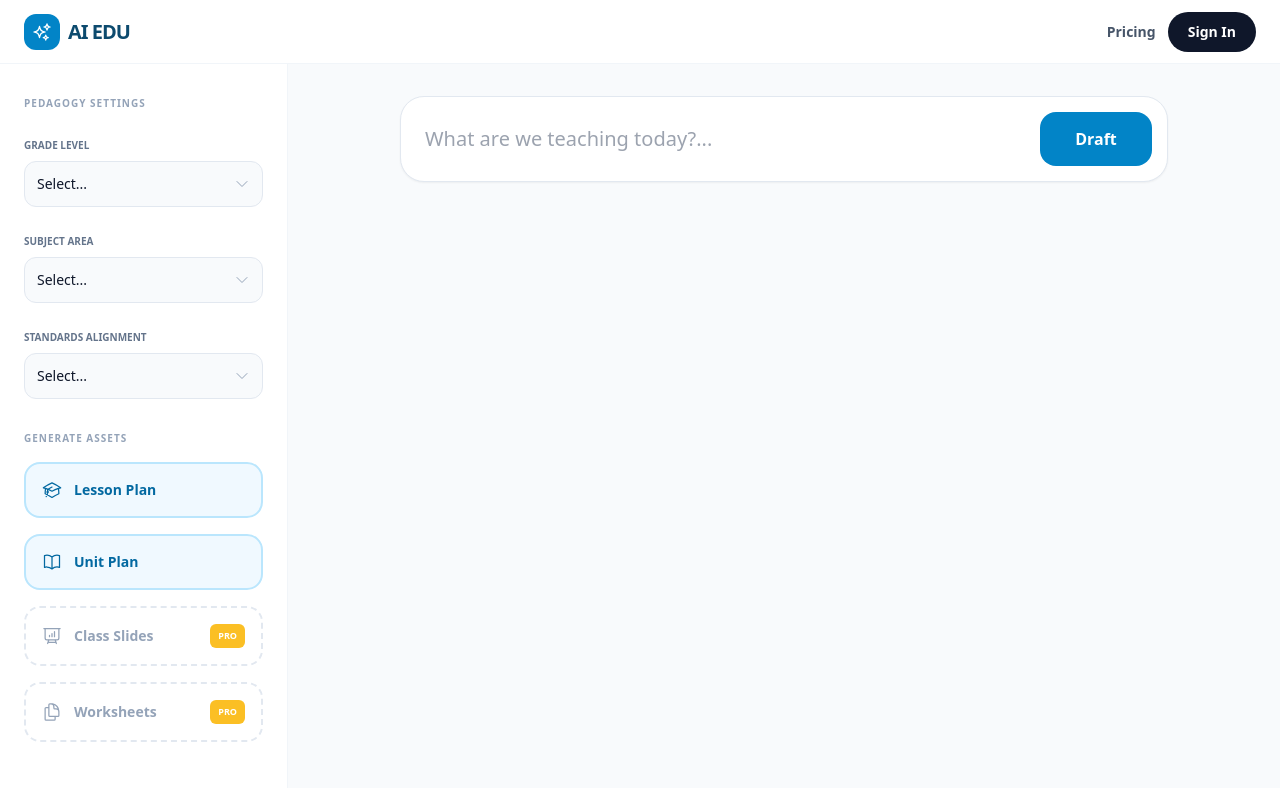
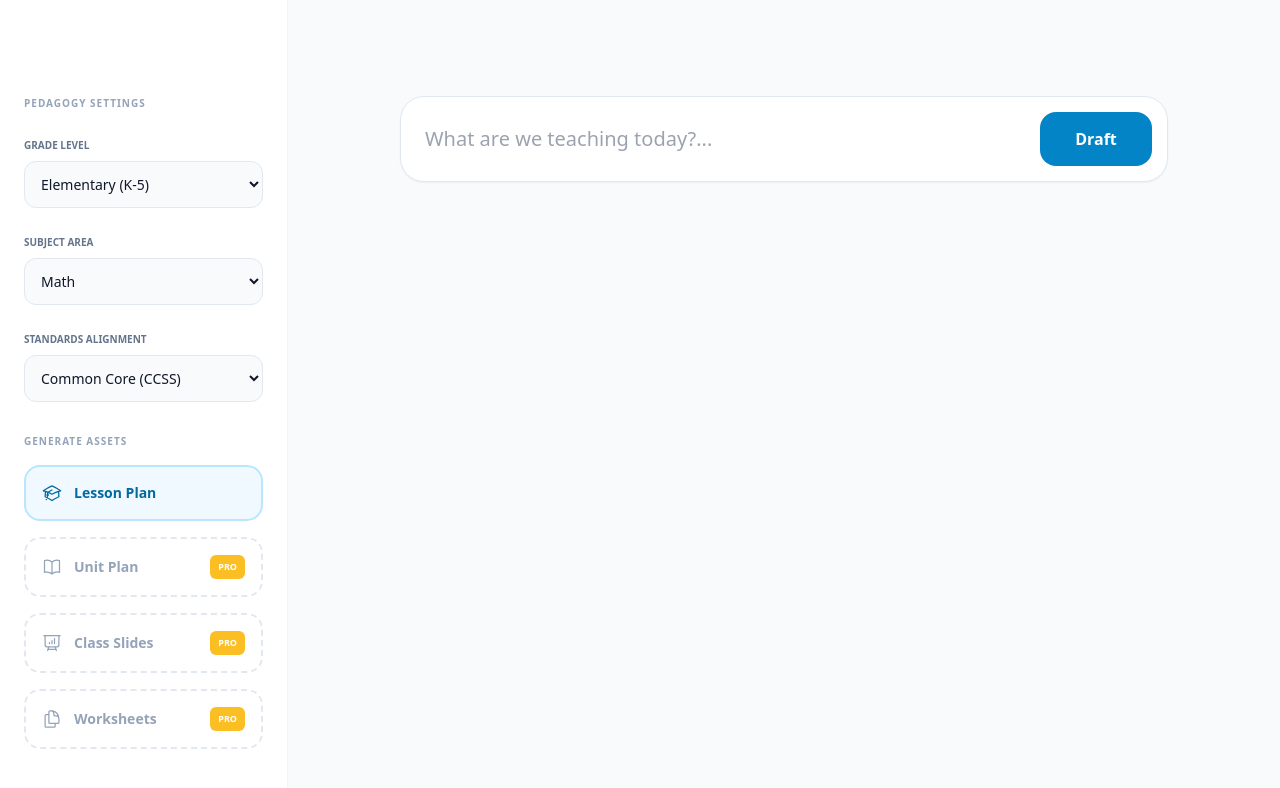
Before and after one commit to joanjiaocn-rgb/eduus, a Next.js app: page /page-new in a window 1280 px wide. Shown: the top 788 px of the page. Built offline with nearby package versions, Linux system fonts and the light colour scheme.

Commit message:
fix: populate dropdowns and mark unit plan as pro

```diff
--- a/app/page-new/page.js
+++ b/app/page-new/page.js
@@ -1,7 +1,6 @@
 "use client";
 import { useState } from "react";
-import { SparklesIcon, ChevronDownIcon, AcademicCapIcon, PresentationChartBarIcon, DocumentDuplicateIcon, BookOpenIcon, Cog6ToothIcon } from '@heroicons/react/24/outline';
-import { StarIcon } from '@heroicons/react/24/solid';
+import { SparklesIcon, ChevronDownIcon, AcademicCapIcon, PresentationChartBarIcon, DocumentDuplicateIcon, BookOpenIcon } from '@heroicons/react/24/outline';
 
 export default function Home() {
   const [topic, setTopic] = useState("");
@@ -16,28 +15,19 @@ export default function Home() {
 
   return (
     <div className="bg-slate-50 text-slate-900 h-screen flex font-sans">
-      {/* 导航栏 */}
-      <header className="fixed top-0 left-0 right-0 h-16 bg-white border-b border-slate-100 flex items-center justify-between px-6 z-50">
-        <div className="flex items-center gap-2">
-          <div className="bg-brand-600 p-2 rounded-xl text-white"><SparklesIcon className="w-5 h-5"/></div>
-          <span className="text-xl font-black text-brand-900 tracking-tighter">AI EDU</span>
-        </div>
-        <div className="flex items-center gap-3">
-          <button className="text-sm font-bold text-slate-600">Pricing</button>
-          <button className="bg-slate-900 text-white px-5 py-2.5 rounded-full text-sm font-bold hover:bg-slate-800">Sign In</button>
-        </div>
-      </header>
-
-      {/* 侧边栏 */}
       <aside className="w-72 bg-white border-r border-slate-100 p-6 pt-24 flex flex-col gap-8 overflow-y-auto">
         <section className="space-y-5">
           <h3 className="text-[10px] font-black text-slate-400 uppercase tracking-widest">Pedagogy Settings</h3>
-          {['Grade Level', 'Subject Area', 'Standards Alignment'].map(label => (
-            <div key={label} className="space-y-1.5">
-              <label className="text-[10px] font-bold text-slate-500 uppercase">{label}</label>
-              <button className="w-full p-3 bg-slate-50 border border-slate-200 rounded-xl text-sm flex justify-between items-center hover:border-brand-600">
-                Select... <ChevronDownIcon className="w-4 h-4 text-slate-400"/>
-              </button>
+          {[
+            { label: 'Grade Level', options: ['Elementary (K-5)', 'Middle School (6-8)', 'High School (9-12)'] },
+            { label: 'Subject Area', options: ['Math', 'Science', 'ELA', 'Social Studies'] },
+            { label: 'Standards Alignment', options: ['Common Core (CCSS)', 'NGSS', 'TEKS'] }
+          ].map(item => (
+            <div key={item.label} className="space-y-1.5">
+              <label className="text-[10px] font-bold text-slate-500 uppercase">{item.label}</label>
+              <select className="w-full p-3 bg-slate-50 border border-slate-200 rounded-xl text-sm outline-none focus:ring-2 focus:ring-brand-600">
+                {item.options.map(o => <option key={o}>{o}</option>)}
+              </select>
             </div>
           ))}
         </section>
@@ -46,7 +36,7 @@ export default function Home() {
           <h3 className="text-[10px] font-black text-slate-400 uppercase tracking-widest">Generate Assets</h3>
           {[
             { name: 'Lesson Plan', icon: AcademicCapIcon, pro: false },
-            { name: 'Unit Plan', icon: BookOpenIcon, pro: false },
+            { name: 'Unit Plan', icon: BookOpenIcon, pro: true },
             { name: 'Class Slides', icon: PresentationChartBarIcon, pro: true },
             { name: 'Worksheets', icon: DocumentDuplicateIcon, pro: true }
           ].map(item => (
@@ -58,20 +48,12 @@ export default function Home() {
         </section>
       </aside>
 
-      {/* 内容区 */}
       <main className="flex-1 p-12 pt-24 overflow-y-auto">
         <div className="max-w-3xl mx-auto space-y-10">
           <div className="relative">
             <input value={topic} onChange={e => setTopic(e.target.value)} className="w-full bg-white p-7 pl-6 pr-36 rounded-3xl shadow-sm border border-slate-200 text-xl font-medium outline-none focus:ring-2 focus:ring-brand-600" placeholder="What are we teaching today?..." />
             <button onClick={handleGenerate} disabled={isGenerating} className="absolute right-4 top-4 bottom-4 w-28 bg-brand-600 text-white rounded-2xl font-bold hover:bg-brand-700">{isGenerating ? '...' : 'Draft'}</button>
           </div>
-
-          {showResult && (
-            <div className="bg-white rounded-3xl p-10 border border-slate-100 shadow-sm">
-              <h1 className="text-3xl font-black text-brand-900 mb-6">{topic}</h1>
-              <p className="text-slate-600">Generated content for {topic}...</p>
-            </div>
-          )}
         </div>
       </main>
     </div>
```
